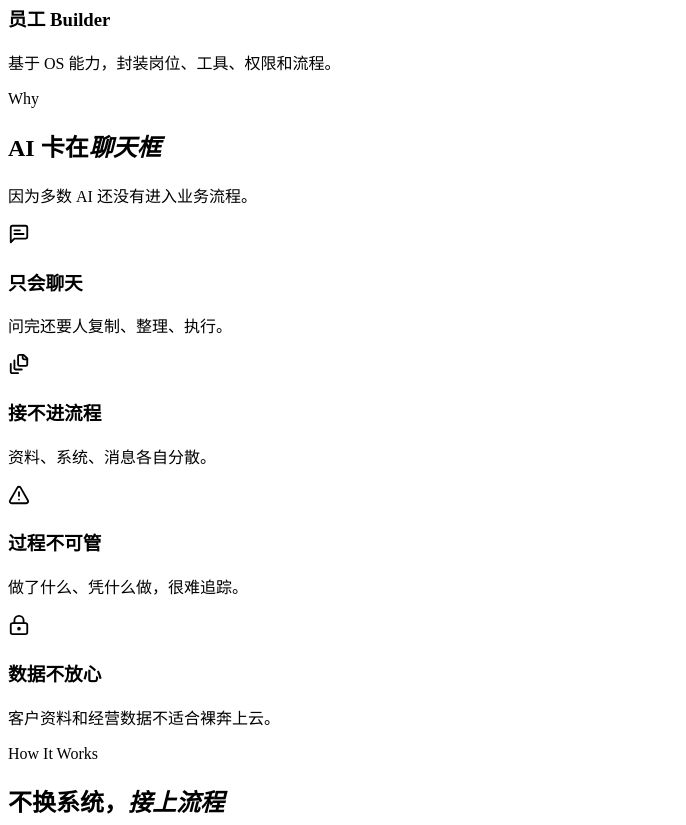
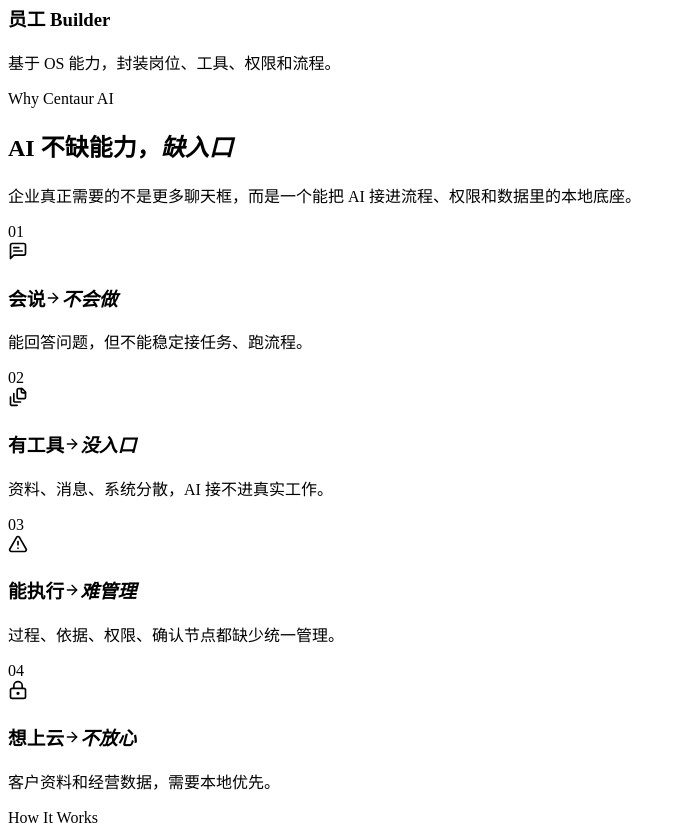
Before and after one commit to finewood2008/centaur-ai-homepage, a React (Vite) app: page / in a window 1280 px wide. Shown: the part 5300-6125 px from the top of the page, without its empty margins (0-686 px from the left). Built offline with nearby package versions, Linux system fonts and the light colour scheme; the HTML template or start-up script is replaced by a standard one.

Commit message:
Redesign why section

```diff
--- a/src/App.jsx
+++ b/src/App.jsx
@@ -50,10 +50,10 @@ const centaurOsFeatures = [
 ];
 
 const painPoints = [
-  ['只会聊天', '问完还要人复制、整理、执行。', MessageSquareText],
-  ['接不进流程', '资料、系统、消息各自分散。', FileStack],
-  ['过程不可管', '做了什么、凭什么做，很难追踪。', AlertTriangle],
-  ['数据不放心', '客户资料和经营数据不适合裸奔上云。', LockKeyhole],
+  ['会说', '不会做', '能回答问题，但不能稳定接任务、跑流程。', MessageSquareText],
+  ['有工具', '没入口', '资料、消息、系统分散，AI 接不进真实工作。', FileStack],
+  ['能执行', '难管理', '过程、依据、权限、确认节点都缺少统一管理。', AlertTriangle],
+  ['想上云', '不放心', '客户资料和经营数据，需要本地优先。', LockKeyhole],
 ];
 
 const inputs = [
@@ -306,17 +306,35 @@ function CentaurOS() {
 function Problems() {
   return (
     <section className="section problem-section">
-      <SectionHeader eyebrow="Why" title="AI 卡在" highlight="聊天框" align="center">
-        因为多数 AI 还没有进入业务流程。
-      </SectionHeader>
-      <div className="problem-grid">
-        {painPoints.map(([title, text, Icon]) => (
-          <article className="problem-card" key={title}>
-            <Icon size={22} />
-            <h3>{title}</h3>
-            <p>{text}</p>
-          </article>
-        ))}
+      <div className="why-panel">
+        <div className="why-copy">
+          <span className="eyebrow">Why Centaur AI</span>
+          <h2>
+            AI 不缺能力，<em>缺入口</em>
+          </h2>
+          <p>
+            企业真正需要的不是更多聊天框，而是一个能把 AI 接进流程、权限和数据里的本地底座。
+          </p>
+        </div>
+
+        <div className="why-list">
+          {painPoints.map(([before, after, text, Icon], index) => (
+            <article className="why-row" key={before}>
+              <div className="why-index">0{index + 1}</div>
+              <div className="why-icon">
+                <Icon size={20} />
+              </div>
+              <div className="why-text">
+                <h3>
+                  <span>{before}</span>
+                  <ArrowRight size={16} />
+                  <em>{after}</em>
+                </h3>
+                <p>{text}</p>
+              </div>
+            </article>
+          ))}
+        </div>
       </div>
     </section>
   );
--- a/src/styles.css
+++ b/src/styles.css
@@ -631,43 +631,127 @@ img {
   line-height: 1.7;
 }
 
-.problem-grid {
-  display: grid;
-  grid-template-columns: repeat(3, 1fr);
+.problem-section {
+  padding-top: 86px;
+}
+
+.why-panel {
+  position: relative;
+  display: grid;
+  grid-template-columns: minmax(320px, 0.9fr) minmax(520px, 1.25fr);
+  gap: clamp(28px, 5vw, 70px);
+  align-items: center;
+  overflow: hidden;
+  padding: clamp(28px, 5vw, 56px);
+  border: 1px solid rgba(255, 255, 255, 0.12);
+  border-radius: 28px;
+  background:
+    radial-gradient(circle at 18% 20%, rgba(245, 165, 36, 0.16), transparent 24rem),
+    radial-gradient(circle at 92% 80%, rgba(24, 199, 223, 0.12), transparent 28rem),
+    linear-gradient(135deg, rgba(255, 255, 255, 0.08), rgba(255, 255, 255, 0.02)),
+    rgba(9, 13, 20, 0.9);
+  box-shadow: var(--shadow);
+}
+
+.why-panel::before {
+  content: "";
+  position: absolute;
+  inset: 18px auto 18px 50%;
+  width: 1px;
+  background: linear-gradient(180deg, transparent, rgba(255, 255, 255, 0.16), transparent);
+}
+
+.why-copy {
+  position: relative;
+  z-index: 1;
+}
+
+.why-copy h2 {
+  margin: 14px 0 0;
+  color: var(--text);
+  font-size: clamp(38px, 5.2vw, 68px);
+  line-height: 1.04;
+  letter-spacing: -0.02em;
+}
+
+.why-copy h2 em,
+.why-text h3 em {
+  color: var(--gold-2);
+  font-style: normal;
+}
+
+.why-copy p {
+  max-width: 500px;
+  margin: 22px 0 0;
+  color: #b5bfcd;
+  font-size: 18px;
+  line-height: 1.85;
+}
+
+.why-list {
+  position: relative;
+  z-index: 1;
+  display: grid;
+  gap: 12px;
+}
+
+.why-row {
+  display: grid;
+  grid-template-columns: 48px 46px 1fr;
   gap: 16px;
-}
-
-.problem-card,
-.role-card,
-.scenario-item,
-.comparison-table,
-.delivery-step {
+  align-items: center;
+  min-height: 108px;
+  padding: 18px 20px;
   border: 1px solid rgba(255, 255, 255, 0.1);
-  background: linear-gradient(150deg, rgba(255, 255, 255, 0.065), rgba(255, 255, 255, 0.022));
-}
-
-.problem-card {
-  min-height: 190px;
-  padding: 24px;
+  border-radius: 18px;
+  background: rgba(255, 255, 255, 0.045);
+  transition: transform 0.2s ease, border-color 0.2s ease, background 0.2s ease;
+}
+
+.why-row:hover {
+  transform: translateY(-2px);
+  border-color: rgba(245, 165, 36, 0.32);
+  background: rgba(255, 255, 255, 0.065);
+}
+
+.why-index {
+  color: rgba(255, 210, 122, 0.62);
+  font-family: ui-monospace, SFMono-Regular, Menlo, Monaco, Consolas, monospace;
+  font-size: 13px;
+  font-weight: 800;
+  letter-spacing: 0.08em;
+}
+
+.why-icon {
+  display: grid;
+  place-items: center;
+  width: 46px;
+  height: 46px;
+  border: 1px solid rgba(245, 165, 36, 0.22);
   border-radius: 14px;
-}
-
-.problem-card svg,
-.role-icon,
-.scenario-item svg {
+  background: rgba(245, 165, 36, 0.08);
   color: var(--gold);
 }
 
-.problem-card h3 {
-  margin: 18px 0 8px;
-  font-size: 20px;
-}
-
-.problem-card p,
-.role-card p {
+.why-text h3 {
+  display: flex;
+  flex-wrap: wrap;
+  gap: 8px;
+  align-items: center;
+  margin: 0 0 7px;
+  font-size: 22px;
+  line-height: 1.2;
+}
+
+.why-text h3 svg {
+  color: rgba(255, 255, 255, 0.38);
+  flex: 0 0 auto;
+}
+
+.why-text p {
   margin: 0;
   color: var(--muted);
-  line-height: 1.75;
+  line-height: 1.65;
 }
 
 .workflow-map {
@@ -800,7 +884,9 @@ img {
 .role-card {
   min-height: 284px;
   padding: 20px;
+  border: 1px solid rgba(255, 255, 255, 0.1);
   border-radius: 14px;
+  background: linear-gradient(150deg, rgba(255, 255, 255, 0.065), rgba(255, 255, 255, 0.022));
 }
 
 .role-head {
@@ -817,11 +903,18 @@ img {
   place-items: center;
   border-radius: 10px;
   background: rgba(245, 165, 36, 0.12);
+  color: var(--gold);
 }
 
 .role-card h3 {
   margin: 0;
   font-size: 20px;
+}
+
+.role-card p {
+  margin: 0;
+  color: var(--muted);
+  line-height: 1.75;
 }
 
 .mini-ui {
@@ -873,9 +966,15 @@ img {
   gap: 10px;
   min-height: 58px;
   padding: 14px 16px;
+  border: 1px solid rgba(255, 255, 255, 0.1);
   border-radius: 12px;
+  background: linear-gradient(150deg, rgba(255, 255, 255, 0.065), rgba(255, 255, 255, 0.022));
   color: #e8eef8;
   font-weight: 800;
+}
+
+.scenario-item svg {
+  color: var(--gold);
 }
 
 .office-scene {
@@ -989,6 +1088,7 @@ img {
 
 .comparison-table {
   overflow: hidden;
+  border: 1px solid rgba(255, 255, 255, 0.1);
   border-radius: 18px;
   background: rgba(10, 14, 21, 0.86);
 }
@@ -1063,6 +1163,7 @@ img {
   z-index: 1;
   min-height: 132px;
   padding: 20px 16px;
+  border: 1px solid rgba(255, 255, 255, 0.1);
   border-radius: 14px;
   background-color: rgba(10, 14, 21, 0.9);
 }
@@ -1180,8 +1281,12 @@ footer p {
   }
 
   .hardware-grid,
-  .problem-grid {
+  .why-panel {
     grid-template-columns: 1fr 1fr;
+  }
+
+  .why-panel::before {
+    display: none;
   }
 
   .workflow-map {
@@ -1293,7 +1398,7 @@ footer p {
   }
 
   .hardware-grid,
-  .problem-grid,
+  .why-panel,
   .role-grid,
   .scenario-grid,
   .delivery-track,
@@ -1301,6 +1406,42 @@ footer p {
     grid-template-columns: 1fr;
   }
 
+  .why-panel {
+    padding: 24px;
+    border-radius: 22px;
+  }
+
+  .why-copy h2 {
+    font-size: clamp(32px, 9vw, 44px);
+  }
+
+  .why-copy p {
+    font-size: 16px;
+    line-height: 1.75;
+  }
+
+  .why-row {
+    grid-template-columns: 1fr;
+    gap: 10px;
+    align-items: start;
+    min-height: auto;
+    padding: 18px;
+  }
+
+  .why-index {
+    order: 2;
+    opacity: 0.45;
+  }
+
+  .why-icon {
+    width: 42px;
+    height: 42px;
+  }
+
+  .why-text h3 {
+    font-size: 20px;
+  }
+
   .hardware-card {
     min-height: 560px;
   }
```
